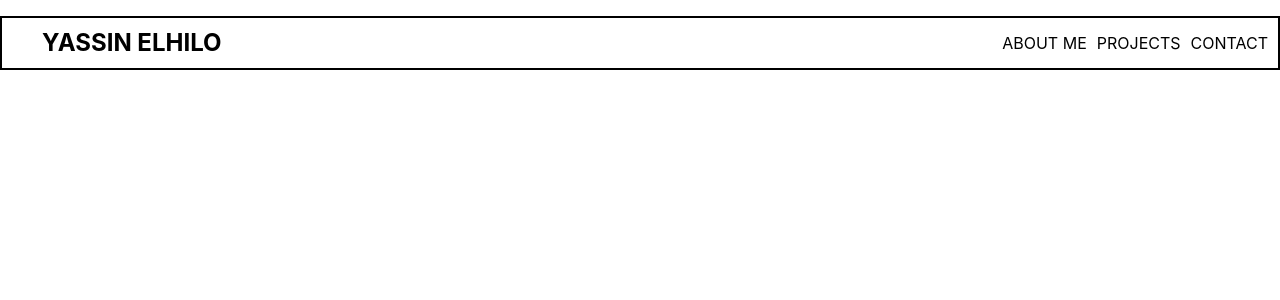
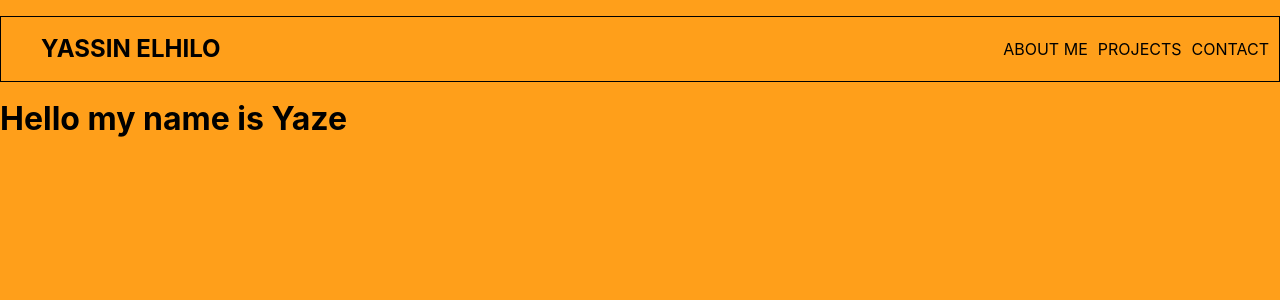
Before and after one commit to elhiloyasin/portfolioplayreact, a React (Create React App) app: page /aboutme in a window 1280 px wide. Shown: the top 300 px of the page. Built offline with nearby package versions, Linux system fonts and the light colour scheme.

Commit message:
changes made to navbar and pages

```diff
--- a/public/index.html
+++ b/public/index.html
@@ -2,7 +2,7 @@
 <html lang="en">
   <head>
     <meta charset="utf-8" />
-    <link rel="icon" href="%PUBLIC_URL%/favicon.ico" />
+    <link rel="icon" href="./LOGO.png" />
     <meta name="viewport" content="width=device-width, initial-scale=1" />
     <meta name="theme-color" content="#000000" />
     <meta
@@ -24,7 +24,7 @@
       work correctly both with client-side routing and a non-root public URL.
       Learn how to configure a non-root public URL by running `npm run build`.
     -->
-    <title>React App</title>
+    <title>Yassin Elhilo</title>
   </head>
   <body>
     <noscript>You need to enable JavaScript to run this app.</noscript>
--- a/src/App.js
+++ b/src/App.js
@@ -1,7 +1,9 @@
 import "./Navbar.css";
 import './reset.css';
-import { BrowserRouter as Router, Routes, Route } from 'react-router-dom';
+import { BrowserRouter as Router, Routes, Route, } from 'react-router-dom';
 import Navbar from './components/Navbar';
+import AboutMe from './components/AboutMe'
+import Projects from "./components/Projects";
 
 
 function App() {
@@ -13,7 +15,10 @@ function App() {
         projects='PROJECTS'
         contact='CONTACT'
       />
+
       <Routes>
+        <Route exact path='/aboutme' element={<AboutMe />} />
+        <Route exact path='/projects' element={<Projects />} />
 
       </Routes>
 
--- a/src/Navbar.css
+++ b/src/Navbar.css
@@ -1,6 +1,6 @@
 
 body {
-  background-color: white;
+  background-color: #ff9f1a;
 }
 
 
@@ -8,9 +8,12 @@ body {
 .nav-list {
   display: flex;
   flex-direction: row;
+  justify-content: flex-end;
   align-items: center;
-  height: 50px;
-  border: 2px solid black;
+  min-height: 8vh;
+  border: 1px solid black;
+
+
 }
 
 
@@ -22,17 +25,24 @@ a:link {
 list-style: none;
 margin-right: 10px;
 color:black;
+
 }
 
 .spacer {
-  flex: 1;
+ flex: 1;
 }
 
-@media (max-width:400px) {
+
+
+@media (max-width:600px) {
   .nav-list {
     background-color: red;
     flex-direction: column;
 
+
+
+
   }
 
+
 }
--- /dev/null
+++ b/src/components/AboutMe.js
@@ -0,0 +1,16 @@
+import react from 'react';
+
+
+
+function AboutMe() {
+    return (
+
+        <h1>Hello my name is Yaze</h1>
+
+    )
+}
+
+
+
+
+export default AboutMe
--- a/src/components/Navbar.js
+++ b/src/components/Navbar.js
@@ -1,3 +1,8 @@
+import React from 'react';
+import { Link, NavLink } from 'react-router-dom'
+
+
+
 function Navbar({ aboutme, projects, contact, logo }) {
   return (
     <div>
@@ -6,12 +11,13 @@ function Navbar({ aboutme, projects, contact, logo }) {
         <div className="spacer">
           <h1 className='logo'>{logo}</h1>
           </div>
-          <a href='#'><li className='nav-item'>{aboutme}</li></a>
-          <a href='#'><li className='nav-item'>{projects}</li></a>
-          <a href='#'><li className='nav-item'>{contact}</li></a>
+          <li><NavLink exact to='aboutme' className='nav-item' activeClassName='young'>{aboutme}</NavLink></li>
+          <li><NavLink exact to='projects' className='nav-item' activeClassName='yaze'>{projects}</NavLink></li>
+          <li><NavLink exact to='contact' className='nav-item' activeClassName='west'>{contact}</NavLink></li>
         </ul>
       </nav>
     </div>
+
   )
 }
 
--- /dev/null
+++ b/src/components/Projects.js
@@ -0,0 +1,14 @@
+import React from 'react';
+
+
+function Projects() {
+    return (
+
+        <h1>this is my project section not done yet lol</h1>
+
+    )
+
+}
+
+
+export default Projects
```
Also changed, not shown: public/LOGO.png (added). Lines whose indentation alone changed are shown as unchanged.
